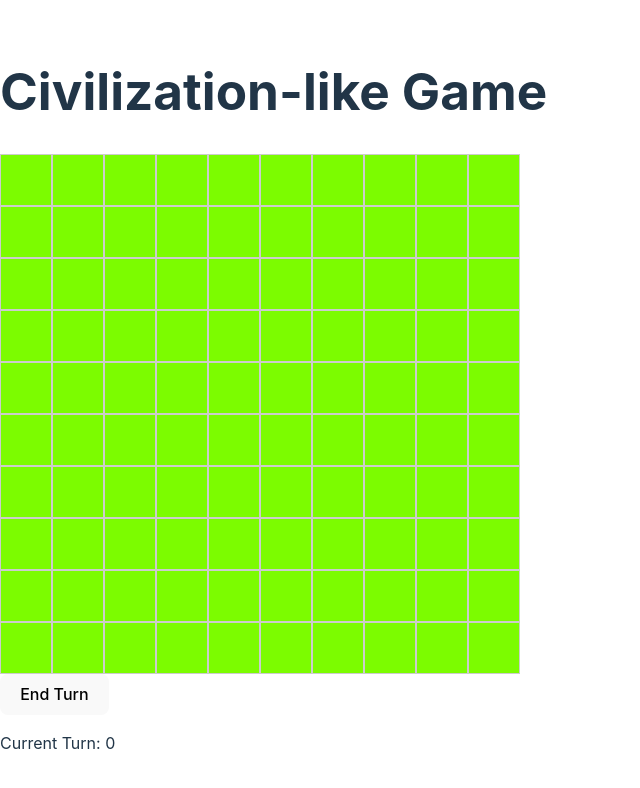
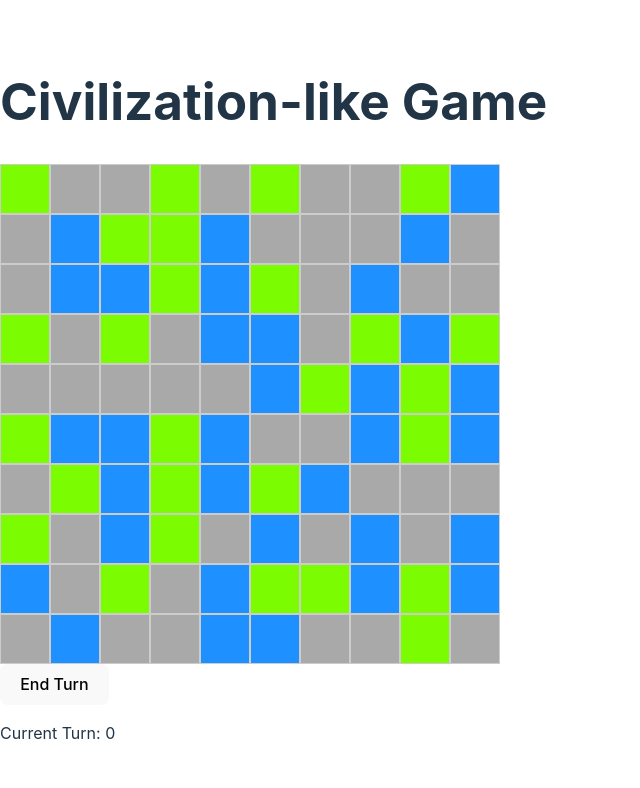
Before and after one commit to Realrickkel/BrowserCiv, a React (Vite) app: page / in a window 1280 px wide. Shown: the top 788 px of the page, without its empty margins (0-640 px from the left). Built offline with nearby package versions, Linux system fonts and the light colour scheme.

Commit message:
clickable

```diff
--- a/src/App.css
+++ b/src/App.css
@@ -3,6 +3,7 @@
 }
 
 .grid-tile {
+  box-sizing: border-box;
   width: 50px;
   height: 50px;
   border: 1px solid #ccc;
@@ -26,6 +27,7 @@
 
 .grid-tile.selected {
   background-color: #ffc403; /* Highlight selected tile */
+  border: 2px solid red;
 }
 
 .unit {
--- a/src/App.jsx
+++ b/src/App.jsx
@@ -4,6 +4,8 @@ import './App.css';
 
 // Define a grid size for the game
 const GRID_SIZE = 10;
+var numberGeneration = 0;
+var terrainGen = 'grass';
 
 // Initial state for the grid
 const createInitialGrid = () => {
@@ -11,8 +13,9 @@ const createInitialGrid = () => {
   for (let i = 0; i < GRID_SIZE; i++) {
     const row = [];
     for (let j = 0; j < GRID_SIZE; j++) {
+      getRandomInt()
       row.push({
-        terrain: 'grass', // Example: grass, water, mountain
+        terrain: terrainGen, // Example: grass, water, mountain
         unit: null, // Example: player's unit or AI unit
         isSelected: false, // Track if the tile is selected
       });
@@ -21,6 +24,17 @@ const createInitialGrid = () => {
   }
   return grid;
 };
+
+function getRandomInt() {
+  numberGeneration = Math.floor(Math.random() * 3);
+  if(numberGeneration == 0){
+    terrainGen = 'grass';
+  } else if(numberGeneration == 1){
+    terrainGen = 'water';
+  } else if(numberGeneration == 2){
+    terrainGen = 'mountain';
+  }
+}
 
 function App() {
   const [grid, setGrid] = useState(createInitialGrid());
@@ -50,6 +64,9 @@ function App() {
     console.log(`Turn ${turn} ended.`);
     setTurn(turn + 1);
     // Placeholder: Update AI or other game mechanics here
+    if(turn > 10){
+      console.log('Game Over')
+    }
   };
 
   // Render the grid
```
